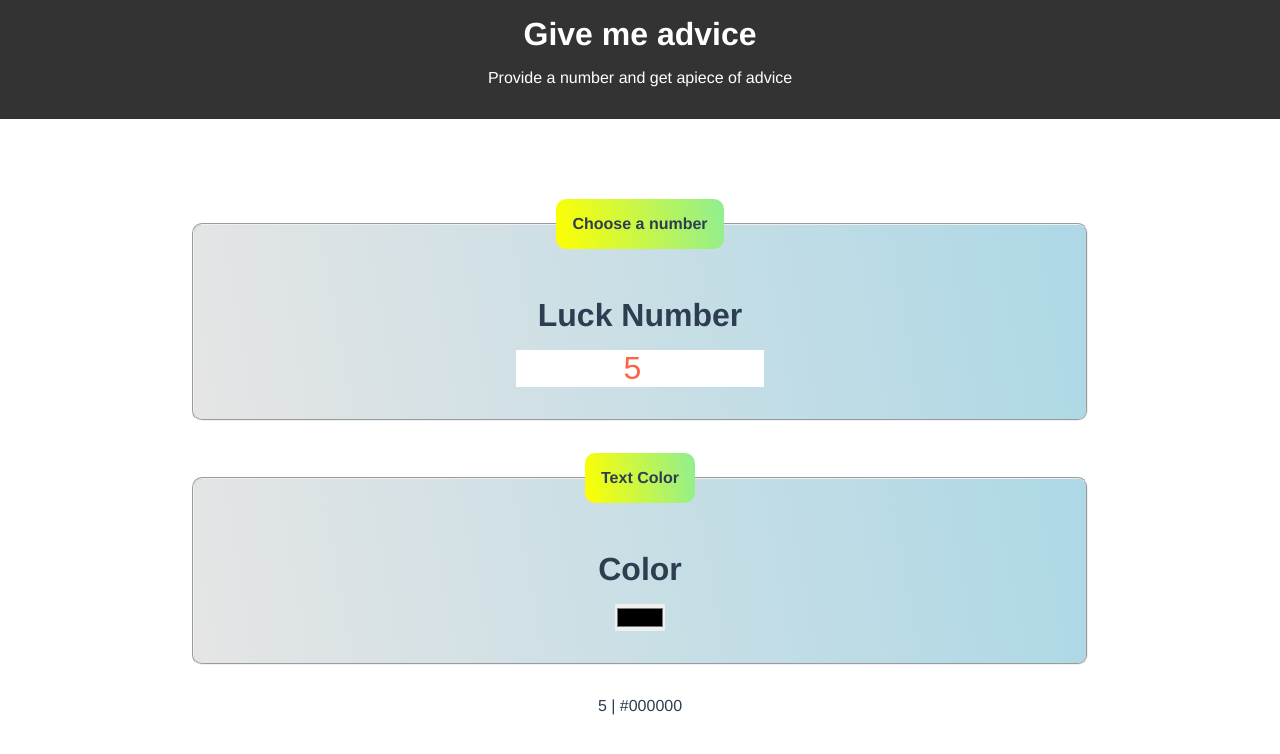
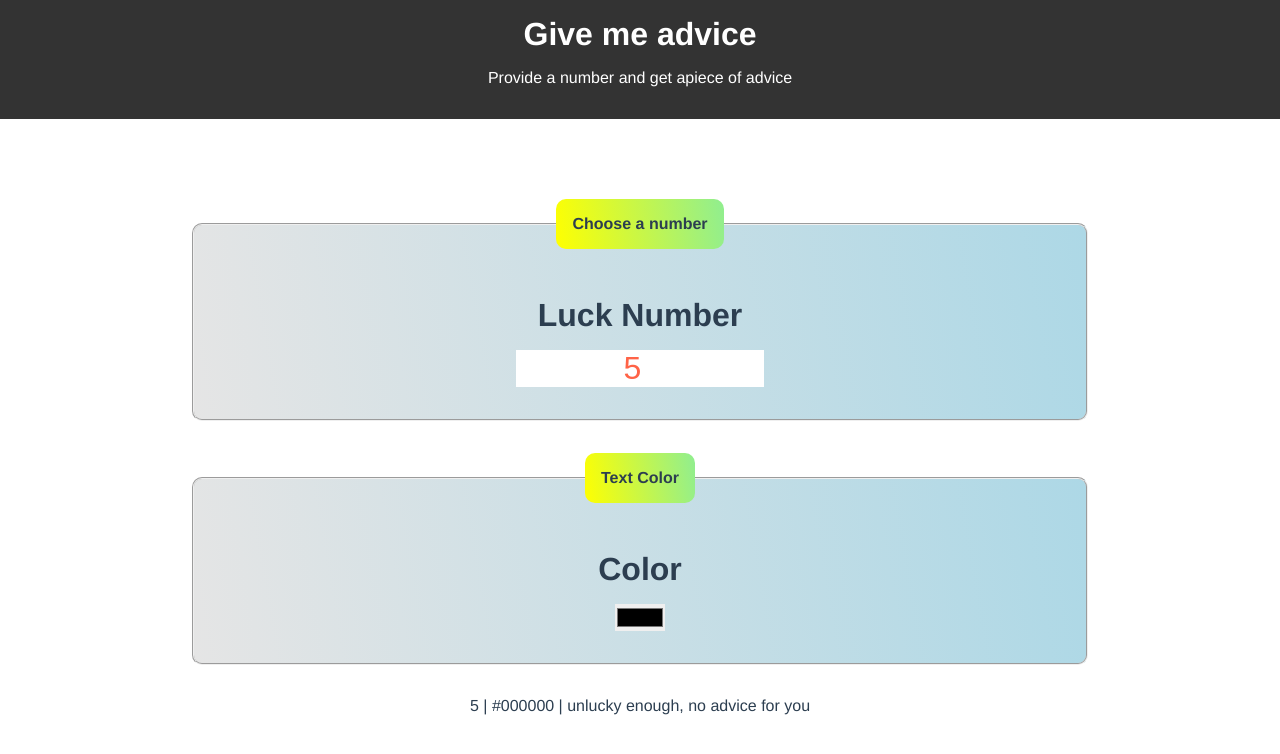
Before and after one commit to devmuhmed/journey-of-vuejs, a Vue app in the folder tasks/learn with naw/vue-cli/give-me-advice/: page / in a window 1280 px wide. Shown: the top 754 px of the page. Built offline with nearby package versions, Linux system fonts and the light colour scheme.

Commit message:
using computed to put function

```diff
--- a/tasks/learn with naw/vue-cli/give-me-advice/src/components/PageForm.vue
+++ b/tasks/learn with naw/vue-cli/give-me-advice/src/components/PageForm.vue
@@ -12,7 +12,7 @@
             <input class="form-input" type="color" id="color" name="color" v-model="userColor">
         </fieldset>
         <div>
-            {{ userNumber }} | {{ userColor }}
+            {{ userNumber }} | {{ userColor }} | {{ getAdvice }}
         </div>
     </form>
 </template>
@@ -24,6 +24,20 @@ export default {
         return {
             userNumber: 5,
             userColor: '#000000',
+            advices: ["advice 1", "advice 2", "advice 3", "advice 4"]
+        }
+    },
+    computed: {
+        // not given argument will return specfic value
+        getAdvice(){
+            const advice = this.advices.find(
+                // (advice,index) => index === this.userNumber
+                (a,i) => i === this.userNumber
+            )
+            // console.log(advice)
+            if(!advice) return "unlucky enough, no advice for you "
+
+            return advice
         }
     }
 }
```
